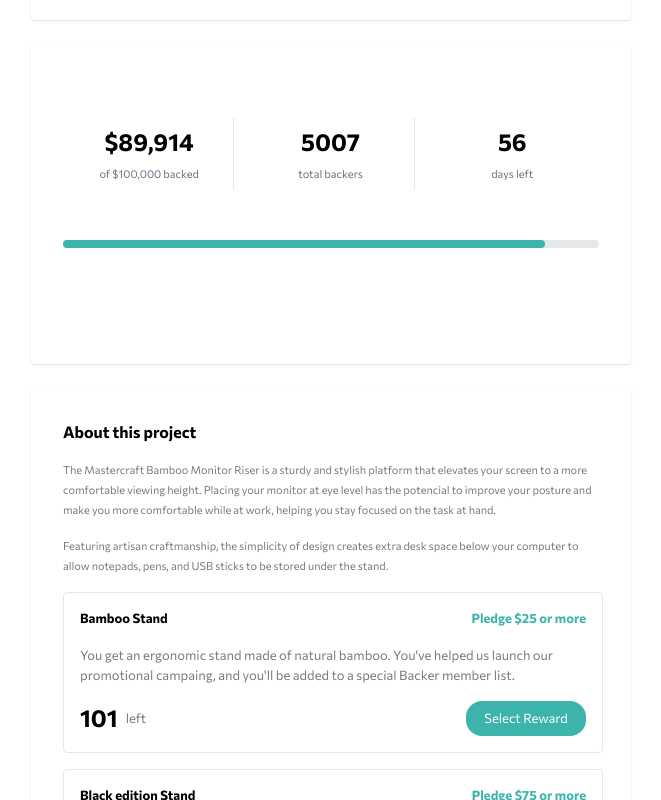
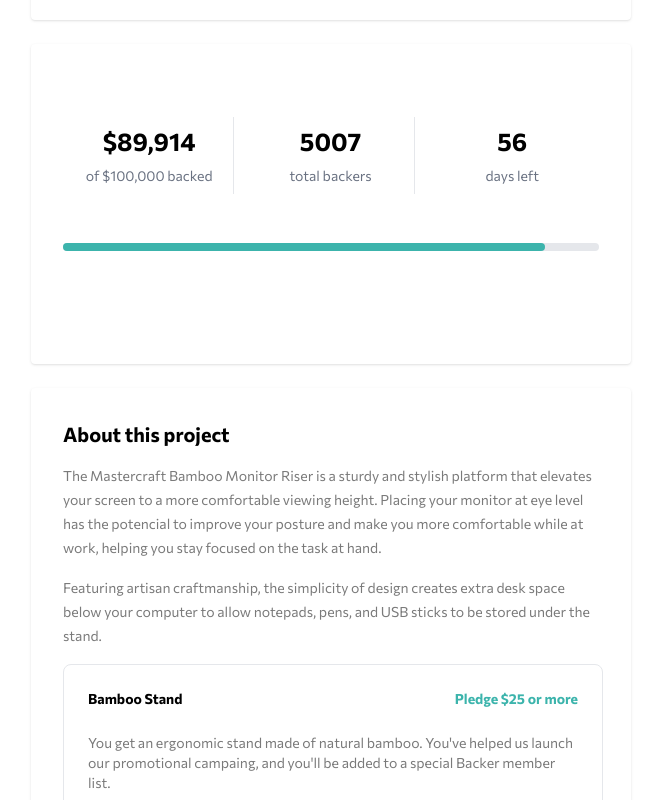
Before and after one commit to mlopezl/crowdfunding-product-page, a React (Vite) app: page / in a window 1280 px wide. Shown: the part 440-1240 px from the top of the page, without its empty margins (309-970 px from the left). Built offline with nearby package versions, Linux system fonts and the light colour scheme.

Commit message:
Adding selected interactions

```diff
--- a/src/components/Main/AboutSection.jsx
+++ b/src/components/Main/AboutSection.jsx
@@ -3,9 +3,9 @@
 function AboutSection(){
     return(
         <section className="relative bg-white rounded-sm w-70 p-8 m-auto mb-10 shadow flex flex-col justify-center gap-4 sm:w-150">
-            <h2 className="font-bold">About this project</h2>
-            <p  className="text-[11px]/5 text-Gray-500">The Mastercraft Bamboo Monitor Riser is a sturdy and stylish platform that elevates your screen to a more comfortable viewing height. Placing your monitor at eye level has the potencial to improve your posture and make you more comfortable while at work, helping you stay focused on the task at hand.</p>
-            <p className="text-[11px]/5 text-Gray-500">Featuring artisan craftmanship, the simplicity of design creates extra desk space below your computer to allow notepads, pens, and USB sticks to be stored under the stand.</p>
+            <h2 className="font-bold sm:text-xl">About this project</h2>
+            <p  className="text-[11px]/5 text-Gray-500 sm:text-sm/6">The Mastercraft Bamboo Monitor Riser is a sturdy and stylish platform that elevates your screen to a more comfortable viewing height. Placing your monitor at eye level has the potencial to improve your posture and make you more comfortable while at work, helping you stay focused on the task at hand.</p>
+            <p className="text-[11px]/5 text-Gray-500 sm:text-sm/6">Featuring artisan craftmanship, the simplicity of design creates extra desk space below your computer to allow notepads, pens, and USB sticks to be stored under the stand.</p>
             <ProductCard product={"Bamboo Stand"} pledge={"$25"} description={"You get an ergonomic stand made of natural bamboo. You've helped us launch our promotional campaing, and you'll be added to a special Backer member list."} amountLeft={"101"} />
             <ProductCard product={"Black edition Stand"} pledge={"$75"} description={"You get a Black Special Edition computer stand and a personal thank you. You'll be added to our Backer member list. Shipping is included."} amountLeft={"64"}/>
             <ProductCard product={"Mahogany Special Edition"} pledge={"$200"} description={"You get two Special Edition Mahogamy stands, a Backer T-Shirt, and a personal thank you. You'll be added to our Backer member list. Shipping is included."} amountLeft={"0"}/>
--- a/src/components/Main/BackProjectModal.jsx
+++ b/src/components/Main/BackProjectModal.jsx
@@ -3,7 +3,7 @@
 
 function BackProjectModal({isHidden, setIsHidden}){
     return(
-        <section className={`absolute w-[90%] max-w-150 shadow bg-white top-30 left-1/2 -translate-x-1/2 p-6 flex flex-col gap-8 rounded-xl z-5
+        <form className={`absolute w-[90%] max-w-150 shadow bg-white top-30 left-1/2 -translate-x-1/2 p-6 flex flex-col gap-8 rounded-xl z-5
         ${isHidden ? "hidden" : "block"}`}>
             <header className='flex flex-col gap-4'>
                 <div className='w-full h-10 flex justify-between items-center'>
@@ -18,7 +18,7 @@
             <BackProductCard product={"Bamboo Stand"} pledge={"$25"} description={"You get an ergonomic stand made of natural bamboo. You've helped us launch our promotional campaing, and you'll be added to a special Backer member list."} amountLeft={"101"} />
             <BackProductCard product={"Black edition Stand"} pledge={"$75"} description={"You get a Black Special Edition computer stand and a personal thank you. You'll be added to our Backer member list. Shipping is included."} amountLeft={"64"}/>
             <BackProductCard product={"Mahogany Special Edition"} pledge={"$200"} description={"You get two Special Edition Mahogamy stands, a Backer T-Shirt, and a personal thank you. You'll be added to our Backer member list. Shipping is included."} amountLeft={"0"}/>
-        </section>
+        </form>
     )
 }
 
--- a/src/components/Main/BackersInfoCard.jsx
+++ b/src/components/Main/BackersInfoCard.jsx
@@ -6,22 +6,22 @@
   return (
     <article className="relative bg-white rounded-sm w-70 h-80 p-8 m-auto shadow flex flex-col justify-center gap-2 sm:w-150 sm:flex-row sm:flex-wrap ">
       <div className="w-30 m-auto flex flex-col p-2 gap-2 border-b-1 border-gray-200 sm:w-42 sm:border-b-0 sm:border-r-1">
-        <p className="text-center text-2xl font-bold">
+        <p className="text-center text-2xl font-bold sm:text-[25px]">
           ${safeAmount.toLocaleString()}
         </p>
-        <p className="text-[11px] text-gray-500 text-center">
+        <p className="text-[11px] text-gray-500 text-center sm:text-sm">
           of $100,000 backed
         </p>
       </div>
 
       <div className="w-30 m-auto flex flex-col p-2 gap-2 border-b border-b-1 border-gray-200 sm:w-42 sm:border-b-0 sm:border-r-1">
-        <p className="text-center text-2xl font-bold">5007</p>
-        <p className="text-[11px] text-gray-500 text-center">total backers</p>
+        <p className="text-center text-2xl font-bold sm:text-[25px]">5007</p>
+        <p className="text-[11px] text-gray-500 text-center sm:text-sm">total backers</p>
       </div>
 
       <div className="w-30 m-auto flex flex-col p-2 gap-2 sm:w-42">
-        <p className="text-center text-2xl font-bold">56</p>
-        <p className="text-[11px] text-gray-500 text-center">days left</p>
+        <p className="text-center text-2xl font-bold sm:text-[25px]">56</p>
+        <p className="text-[11px] text-gray-500 text-center sm:text-sm">days left</p>
       </div>
 
       <div className="w-full h-2 rounded bg-gray-200">
--- a/src/components/Main/MastercraftMainCard.jsx
+++ b/src/components/Main/MastercraftMainCard.jsx
@@ -6,7 +6,7 @@
         <article className="relative bg-white rounded-sm w-70 h-60 p-8 m-auto -mt-10 shadow flex flex-col justify-center gap-4 sm:w-150 sm:-mt-30 md:-mt-20 lg:-mt-10">
             <img className="w-12 absolute -top-6 left-28 sm:left-70" src={logoMastercraft} alt="Logo Mastercraft" />
             <h1 className="text-center font-bold sm:text-xl">Mastercraft Bamboo Monitor Riser</h1>
-            <p className="text-[11px] text-Gray-500 text-center sm:text-[13px]">A beautifully handcrafted monitor stand to reduce neck and eye strain.</p>
+            <p className="text-[11px] text-Gray-500 text-center sm:text-sm">A beautifully handcrafted monitor stand to reduce neck and eye strain.</p>
             <div className="flex justify-between gap-2">
                 <button
                 onClick={() => setIsHidden(false)}
--- a/src/components/Main/ProductCard.jsx
+++ b/src/components/Main/ProductCard.jsx
@@ -1,17 +1,17 @@
 function ProductCard({ product, pledge, description, amountLeft, backed }) {
   return (
     <article
-      className={`bg-white border-1 border-gray-200 rounded-sm w-55 p-4 m-auto flex flex-col gap-2 sm:w-135 sm:gap-4
+      className={`bg-white border-1 border-gray-200 rounded-lg w-55 p-6 m-auto flex flex-col gap-2 sm:w-135 sm:gap-6
         ${amountLeft > 0 ? "opacity-100" : "opacity-50"}`}
     >
         <header className="flex flex-col gap-2 sm:flex-row sm:justify-between">
-          <h3 className="text-[11px] font-bold sm:text-[13px]">{product}</h3>
-          <p className="text-[11px] text-Green-400 font-bold sm:text-[13px]">
+          <h3 className="text-[11px] font-bold sm:text-sm">{product}</h3>
+          <p className="text-[11px] text-Green-400 font-bold sm:text-sm">
             Pledge {pledge} or more
           </p>
         </header>
 
-      <p className="text-[11px]/5 text-Gray-500 sm:text-[13px]">
+      <p className="text-[11px]/5 text-Gray-500 sm:text-sm">
         {description}
       </p>
       <footer className="flex flex-col gap-2 sm:flex-row sm:justify-between">
--- /dev/null
+++ b/src/components/Main/SelectedCardForm.jsx
@@ -0,0 +1,18 @@
+function SelectedCardForm(){
+    return(
+        <div className="min-w-59 -ml-6 p-4 flex flex-col gap-4 -mt-9 border-t-1 border-t-gray-300 flex flex-col justify-center items-center sm:flex-row sm:-mt-0 sm:w-135 sm:h-15 sm:pt-10 sm:justify-between">
+            <p className="text-Gray-500 text-[11px]">Enter your pledge</p>
+            <div className="flex gap-2 justify-center">
+                <div className="w-18 p-2 gap-1 rounded-3xl flex items-center border-1 border-gray-300">
+                    $
+                    <input className="w-10 outline-none font-bold" type="number" />
+                </div>
+                <button className="w-23 p-2 bg-Green-400 text-white text-sm rounded-3xl">
+                    Continue
+                </button>
+            </div>
+        </div>
+    )
+}
+
+export default SelectedCardForm;
```
Also changed, not shown: src/components/Main/BackProductCard.jsx (+40 -22 lines).
